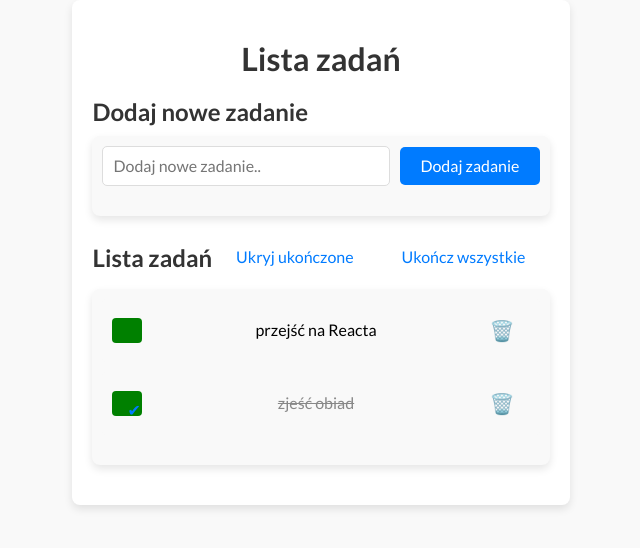
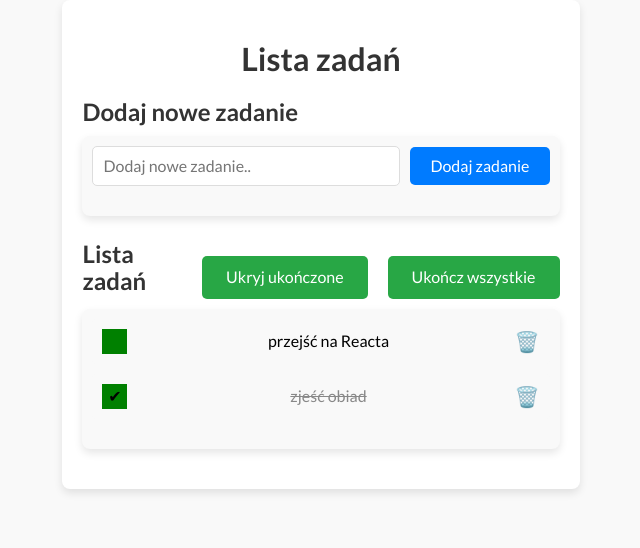
Before and after one commit to Gyrletta/todo-list-react, a React (Create React App) app: page / in a window 1280 px wide. Shown: the top 548 px of the page, without its empty margins (319-959 px from the left). Built offline with nearby package versions, Linux system fonts and the light colour scheme.

Commit message:
changes for buttons

```diff
--- a/src/Buttons/index.js
+++ b/src/Buttons/index.js
@@ -1,15 +1,19 @@
 import React from "react";
 import "./style.css"
 
-const Buttons = ({tasks, hideDoneTasks}) => (
-        <div className="buttons">
+const Buttons = ({tasks, hideDoneTasks, toggleHideDoneTasks, markAllAsDone}) => (
+    <div className="buttons-container">
         {tasks.length > 0 && (
             <React.Fragment>
-                    <button className="buttons__button">
+                <button
+                    className="buttons__button"
+                    onClick={toggleHideDoneTasks}
+                >
                     {hideDoneTasks ? "Pokaż" : "Ukryj"} ukończone
                 </button>
                 <button
                     className="buttons__button"
+                    onClick={markAllAsDone}
                     disabled={tasks.every(({done}) => done)}
                 >
                     Ukończ wszystkie
@@ -17,7 +21,6 @@ const Buttons = ({tasks, hideDoneTasks}) => (
             </React.Fragment>
         )}
     </div>
-
 );
 
 export default Buttons;
--- a/src/Buttons/style.css
+++ b/src/Buttons/style.css
@@ -1,23 +1,16 @@
-
-button {
-    padding: 10px 15px;
-    font-size: 16px;
-    cursor: pointer;
-    background-color: transparent;
-    color: #007bff;
-    border: none;
-    border-radius: 4px;
-    transition: transform 0.3s ease;
-}
-
-button:hover {
-    transform: scale(1.05);
+.buttons-container {
+    display: flex;
+    justify-content: flex-end;
+    gap: 20px;
+    margin-top: 20px;
+    width: 100%;
+    align-items: center;
 }
 
 .buttons__button {
     padding: 12px 24px;
-    background-color: transparent;
-    color: #007bff;
+    background-color: #28a745;
+    color: white;
     border: none;
     border-radius: 5px;
     cursor: pointer;
@@ -25,7 +18,7 @@ button:hover {
 }
 
 .buttons__button:hover {
-
+    background-color: #218838;
     transform: scale(1.05);
 }
 
```
Lines whose indentation alone changed are shown as unchanged.
